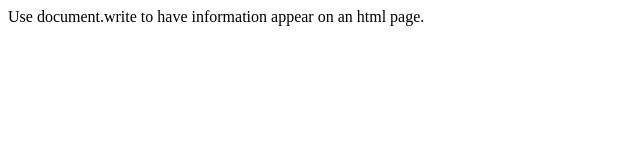
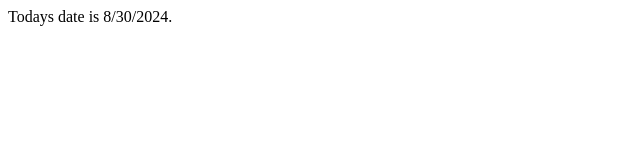
Before and after one commit to Dylan-Cantu/Imed, a plain HTML site: page index.html in a window 1280 px wide. Shown: the whole page, without its empty margins (0-640 px from the left). Drawn offline with Linux system fonts and the light colour scheme.

Commit message:
Update index.html

```diff
--- a/index.html
+++ b/index.html
@@ -10,7 +10,7 @@
 <script src="app.js"></script>
 
 <script>
-document.write("Use document.write to have information appear on an html page.");
+document.write("Todays date is 8/30/2024.");
 </script>
 
 </body>
```
